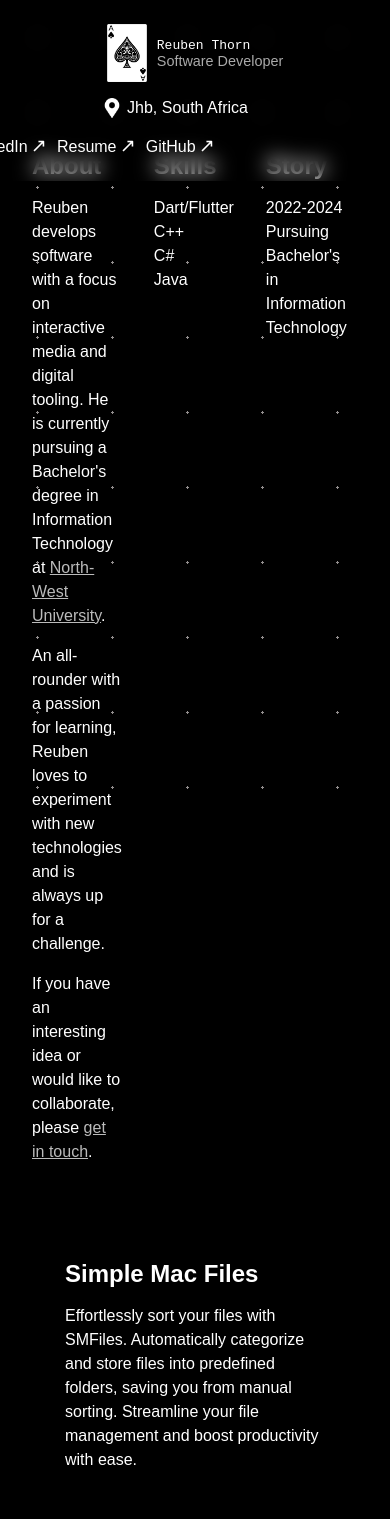
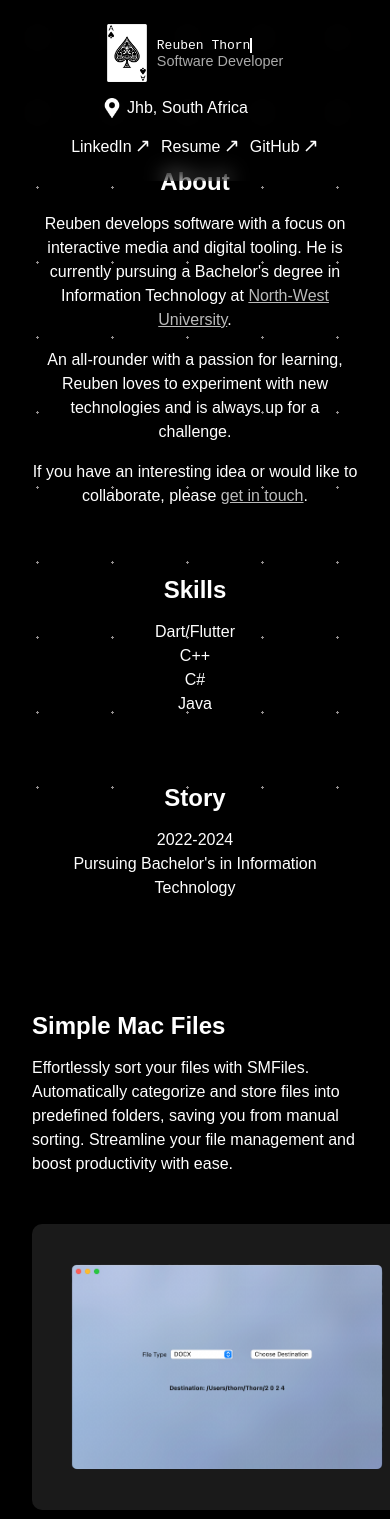
Before and after one commit to Th0rn4/reuben-thorn, a React (Vite) app: page / in a window 390 px wide. Shown: the top 1519 px of the page. Built offline with nearby package versions, Linux system fonts and the light colour scheme.

Commit message:
Added mobile support

```diff
--- a/src/About.css
+++ b/src/About.css
@@ -41,5 +41,17 @@
 }
 
 .about-section a:hover {
-  color: #fff;
+  color: #007bff; /* Turn blue on hover */
 }
+
+@media (max-width: 768px) {
+  .about {
+    flex-direction: column;
+    align-items: center;
+  }
+
+  .about-section {
+    margin: 1rem 0;
+    text-align: center;
+  }
+}
--- a/src/Navbar.css
+++ b/src/Navbar.css
@@ -73,25 +73,6 @@ body {
   text-decoration: none;
 }
 
-@media (max-width: 768px) {
-  .navbar {
-    flex-direction: column;
-  }
-
-  .name,
-  .location,
-  .links {
-    text-align: center;
-    padding: 0.5rem 0;
-  }
-}
-
-.links a {
-  color: #fff;
-  text-decoration: none;
-  transition: color 0.2s ease-in-out;
-}
-
 .links a:hover {
   color: #007bff;
 }
@@ -137,3 +118,20 @@ body {
     width: 12ch;
   }
 }
+
+@media (max-width: 768px) {
+  .navbar {
+    flex-direction: column;
+  }
+
+  .name,
+  .location,
+  .links {
+    text-align: center;
+    padding: 0.5rem 0;
+  }
+
+  .links {
+    margin-right: 0;
+  }
+}
--- a/src/Projects.css
+++ b/src/Projects.css
@@ -70,3 +70,14 @@
   height: 400px;
   object-fit: contain;
 }
+
+@media (max-width: 768px) {
+  .project-card {
+    width: 100%;
+  }
+
+  .project-image {
+    width: 100%;
+    height: auto;
+  }
+}
```
